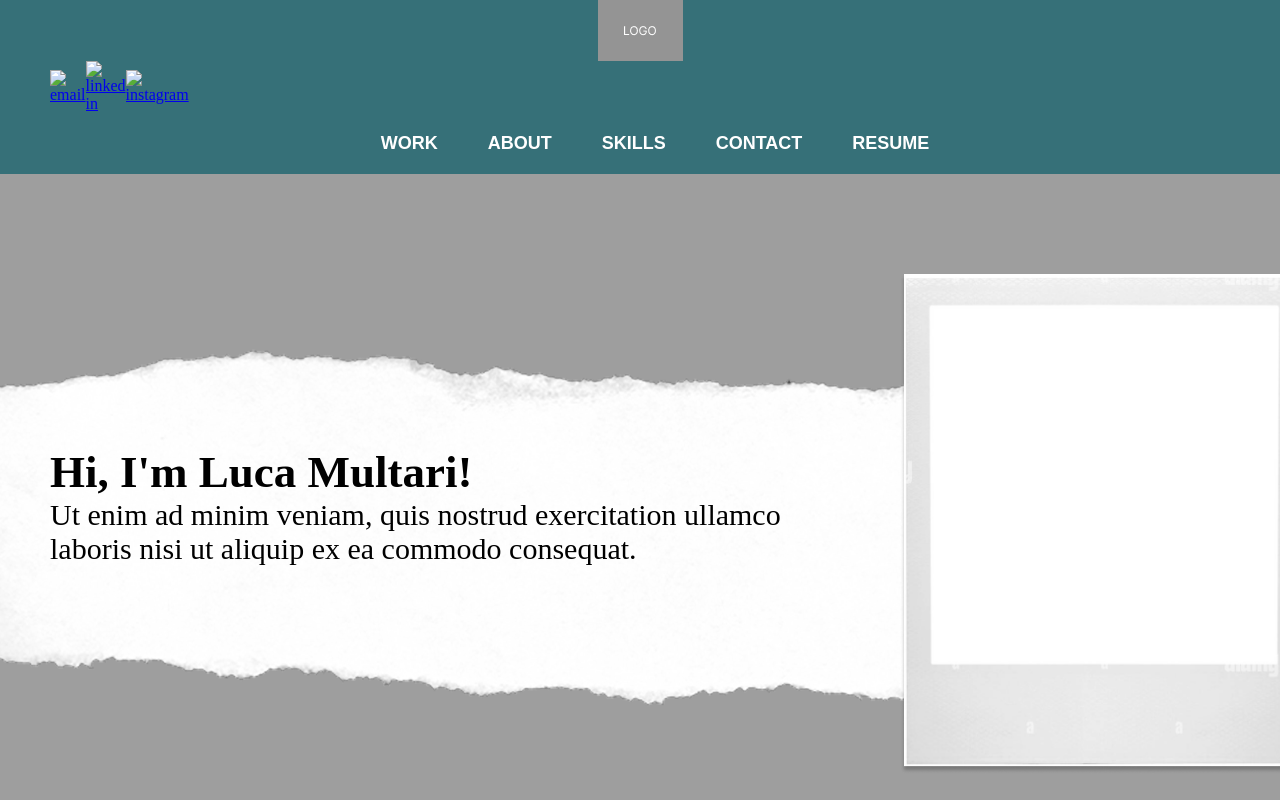
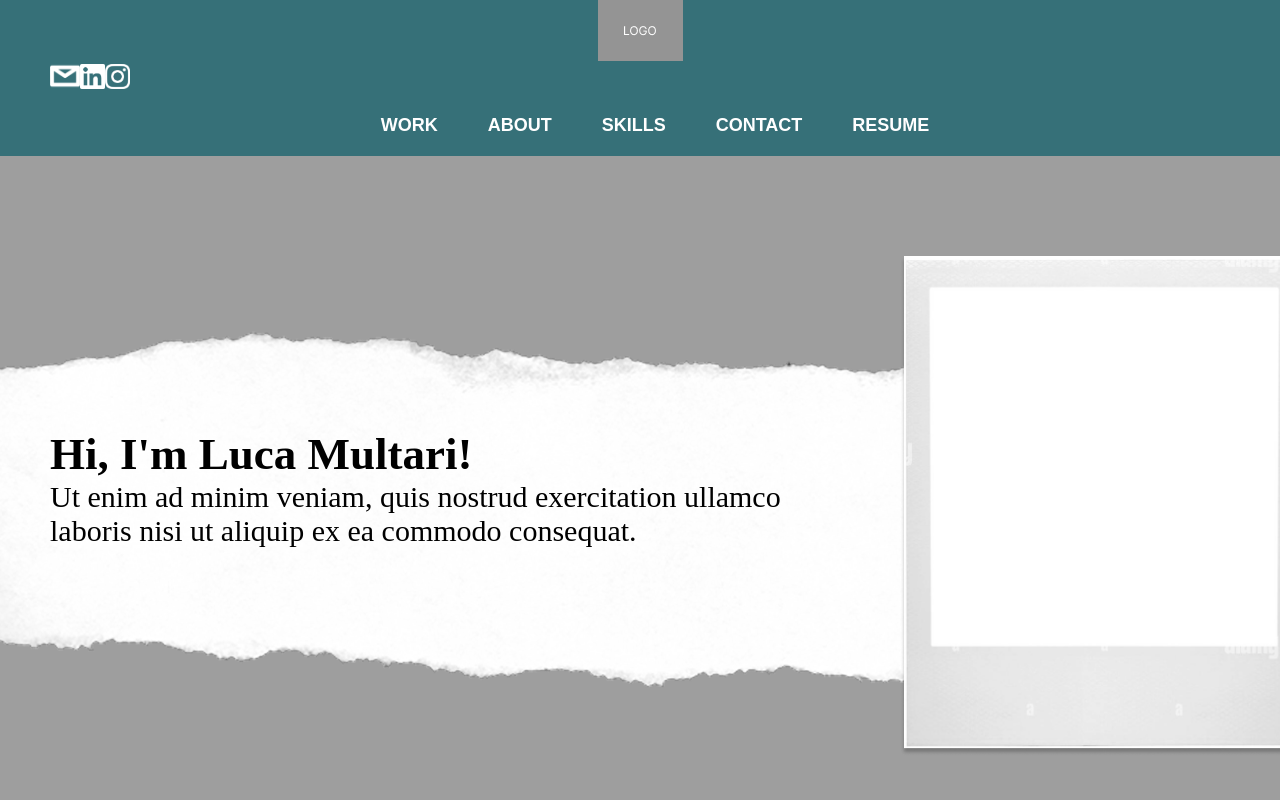
Before and after one commit to AculKid/UX_UI_HW_17, a plain HTML site: page index.html in a window 1280 px wide. Shown: the top 800 px of the page. Drawn offline with Linux system fonts and the light colour scheme; the site is published under a folder, as on GitHub Pages, so addresses that start at the root find nothing.

Commit message:
Update index.html

```diff
--- a/index.html
+++ b/index.html
@@ -16,11 +16,11 @@
 
         <!-- Socials HTML -->
         <div class="socials">
-            <a href="mailto: luca.multari@hotmail.com" target="_blank"><img class="em" src="/Images/email.png"
+            <a href="mailto: luca.multari@hotmail.com" target="_blank"><img class="em" src="./Images/email.png"
                     alt="email"></a>
             <a href="www.linkedin.com/in/luca-multari-8388b9150/" target="_blank"><img class="li"
-                    src="/Images/linkedin.png" alt="linked in"></a>
-            <a href="https://www.instagram.com/acul.kid" target="_blank"><img class="ig" src="/Images/instagram.png"
+                    src="./Images/linkedin.png" alt="linked in"></a>
+            <a href="https://www.instagram.com/acul.kid" target="_blank"><img class="ig" src="./Images/instagram.png"
                     alt="instagram"></a>
         </div>
 
```
